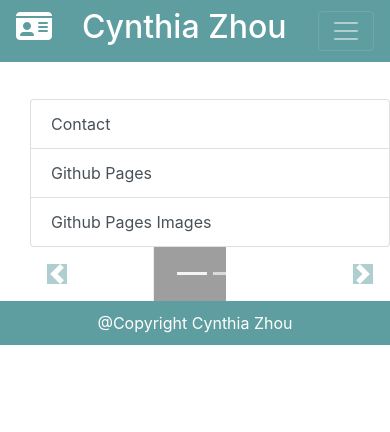
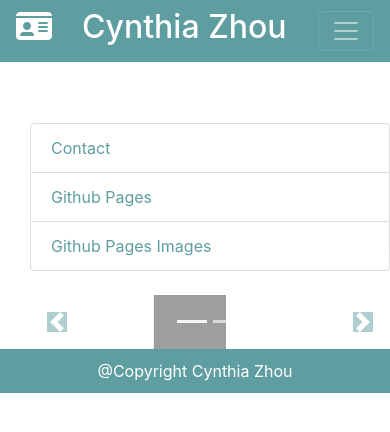
Before and after one commit to blin124/Portfolio, a plain HTML site: page html/index.html in a window 390 px wide. Drawn offline with nearby package versions, Linux system fonts and the light colour scheme; grey boxes are pictures that could not be loaded.

Commit message:
cadet colour change

```diff
--- a/html/index.html
+++ b/html/index.html
@@ -40,7 +40,7 @@
 
     <div class="row">
 
-      <div class="col-sm-3" id="table-list">
+      <div class="col-sm-3" id="table-list"><br>
         <div class="list-group" id="list-tab" role="tablist">
           <a class="list-group-item list-group-item-action" id="list-profile-list" data-toggle="list" href="#list-profile" role="tab" aria-controls="profile">Contact</a>
           <a class="list-group-item list-group-item-action" id="list-messages-list" data-toggle="list" href="#list-messages" role="tab" aria-controls="messages">Github Pages</a>
@@ -64,6 +64,7 @@
             </ul>
           </div>
           <div class="tab-pane fade" id="list-messages" role="tabpanel" aria-labelledby="list-messages-list">
+            <br>
             <ul>
               <!-- Info in regarding to github repositories -->
               <li class="list-title">The Future</li>
@@ -92,6 +93,7 @@
             </ul>
           </div>
           <div class="tab-pane fade" id="list-settings" role="tabpanel" aria-labelledby="list-settings-list">
+            <br>
             <ul>
               <li class="list-title">The Future</li>
                 <img class="hidden future-image" src="../images/screenshots of html/the-future.png" alt="The-Future">
@@ -108,6 +110,7 @@
 
       <!-- Portraits -->
       <div class="col-sm-6">
+        <br>
         <div id="carouselExampleIndicators" class="carousel slide" data-ride="carousel">
           <ol class="carousel-indicators">
             <li data-target="#carouselExampleIndicators" data-slide-to="0" class="active"></li>
--- a/style.css
+++ b/style.css
@@ -34,7 +34,8 @@ html {
 
 .list-title {
     font-size: 20px;
-    font-weight: 600;
+    font-weight: 750;
+    color: cadetblue;
 }
 
 .carousel-control-prev-icon, .carousel-control-next-icon {
@@ -49,6 +50,12 @@ html {
     display: block!important;
     width: 20% !important;
     margin: auto !important;
+}
+
+.list-group-item-action {
+    width: 100%;
+    color: cadetblue;
+    text-align: inherit;
 }
 
 .list-group-item.active {
```
